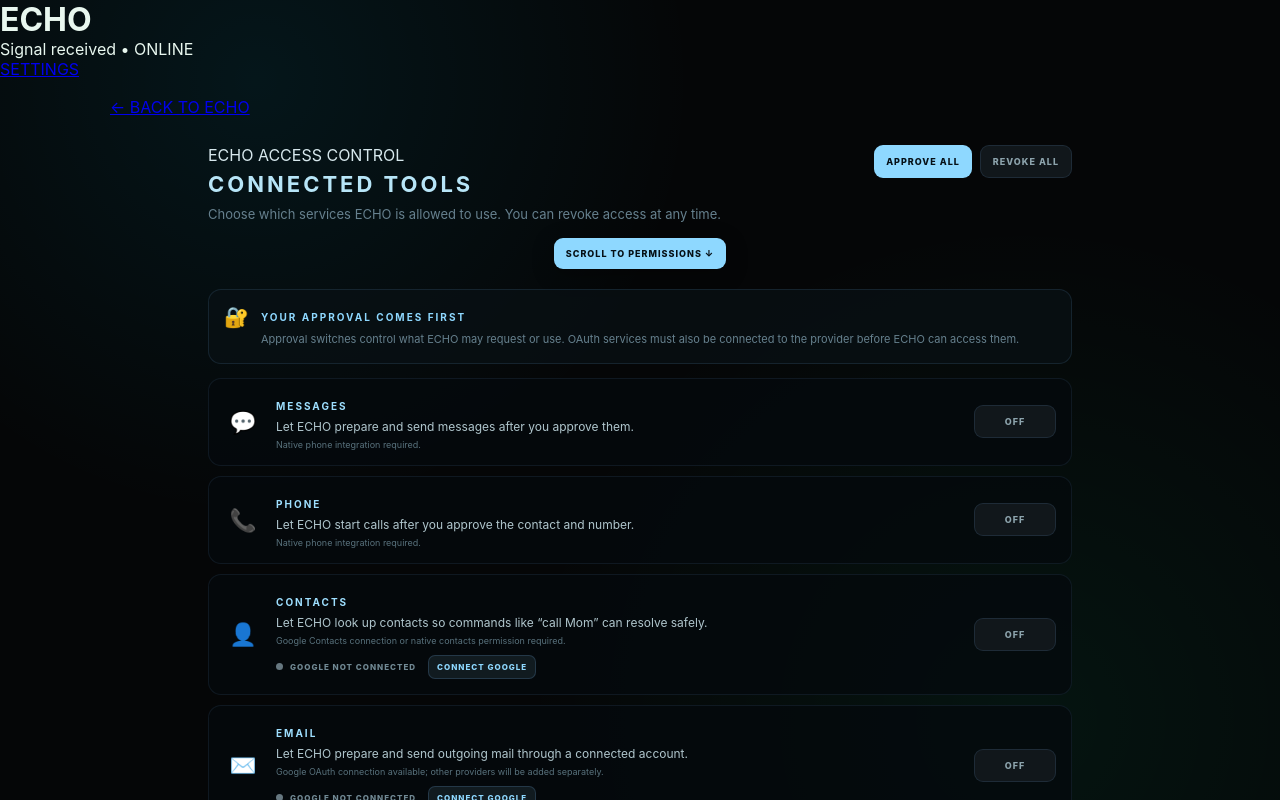
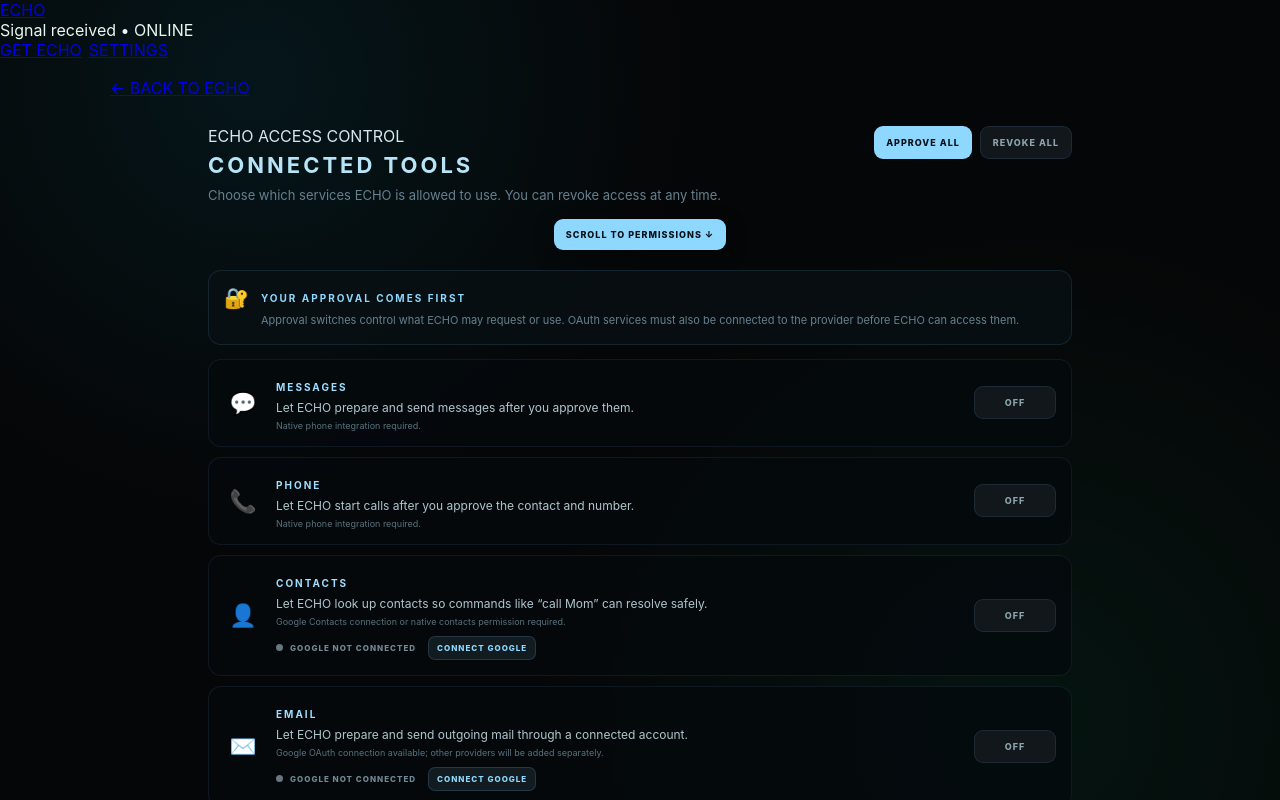
Before and after one commit to brysoncoding/verityam-ai-assisant, a Next.js app: page /permissions in a window 1280 px wide. Shown: the top 800 px of the page. Built offline with nearby package versions, Linux system fonts and the light colour scheme; no server answers.

Commit message:
Add public ECHO entry point to app header

```diff
--- a/app/components/Header.tsx
+++ b/app/components/Header.tsx
@@ -1,14 +1,28 @@
+"use client";
+
 import Link from "next/link";
 
 export default function Header() {
   return (
     <header className="header">
       <div>
-        <h1 className="title glow">ECHO</h1>
+        <Link href="/download" className="title glow headerBrand">ECHO</Link>
         <p className="subtitle">Signal received • ONLINE</p>
       </div>
-      <Link href="/#settings" className="headerToolsButton">SETTINGS</Link>
-      <style jsx>{` .headerToolsButton{display:inline-flex;align-items:center;justify-content:center;padding:9px 12px;border:1px solid rgba(120,190,255,.16);border-radius:10px;background:rgba(10,17,22,.78);color:#8ed8ff;font-size:9px;font-weight:800;letter-spacing:1.5px;text-decoration:none;transition:.18s ease}.headerToolsButton:hover{border-color:rgba(120,210,255,.35);background:rgba(45,75,95,.25);box-shadow:0 0 18px rgba(50,170,255,.08)}`}</style>
+      <div className="headerActions">
+        <Link href="/download" className="headerDownloadButton">GET ECHO</Link>
+        <Link href="/#settings" className="headerToolsButton">SETTINGS</Link>
+      </div>
+      <style jsx>{`
+        .headerBrand{color:inherit;text-decoration:none}
+        .headerActions{display:flex;align-items:center;gap:7px}
+        .headerDownloadButton,.headerToolsButton{display:inline-flex;align-items:center;justify-content:center;padding:9px 12px;border-radius:10px;text-decoration:none;font-size:9px;font-weight:800;letter-spacing:1.5px;transition:.18s ease}
+        .headerDownloadButton{border:1px solid rgba(98,207,255,.3);background:rgba(98,207,255,.09);color:#bdefff}
+        .headerDownloadButton:hover{border-color:rgba(98,207,255,.55);background:rgba(98,207,255,.15);box-shadow:0 0 18px rgba(50,170,255,.1)}
+        .headerToolsButton{border:1px solid rgba(120,190,255,.16);background:rgba(10,17,22,.78);color:#8ed8ff}
+        .headerToolsButton:hover{border-color:rgba(120,210,255,.35);background:rgba(45,75,95,.25);box-shadow:0 0 18px rgba(50,170,255,.08)}
+        @media(max-width:520px){.headerActions{gap:5px}.headerDownloadButton,.headerToolsButton{padding:8px 9px;font-size:8px}.subtitle{font-size:8px}}
+      `}</style>
     </header>
   );
 }
```
